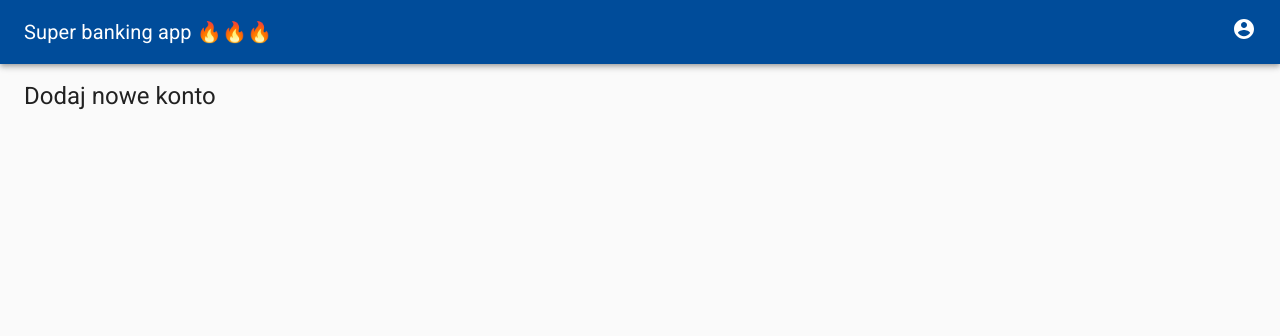
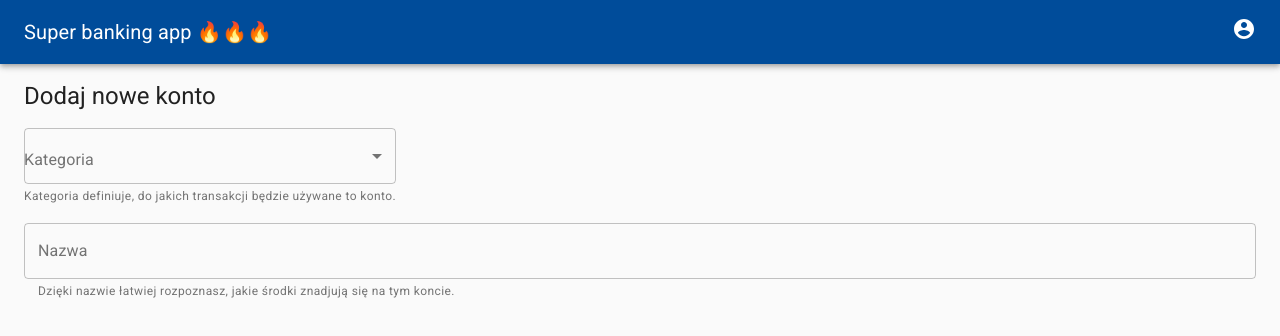
Before and after one commit to fringers/hack4lem_2021, a React (Create React App) app in the folder webapp/: page /accounts/create in a window 1280 px wide. Shown: the top 336 px of the page. Built offline with nearby package versions, Linux system fonts and the light colour scheme.

Commit message:
basic form fields added

```diff
--- a/webapp/src/components/account/CreateAccount.js
+++ b/webapp/src/components/account/CreateAccount.js
@@ -1,15 +1,60 @@
 import Container from "@material-ui/core/Container";
 import Typography from "@material-ui/core/Typography";
 import Box from "@material-ui/core/Box";
+import Grid from "@material-ui/core/Grid";
+import InputLabel from "@material-ui/core/InputLabel";
+import Select from "@material-ui/core/Select";
+import MenuItem from "@material-ui/core/MenuItem";
+import TextField from "@material-ui/core/TextField";
+import FormControl from "@material-ui/core/FormControl";
+import FormHelperText from "@material-ui/core/FormHelperText";
+
+const categories = [
+  ["Restaurants", "Restauracje"],
+  ["Groceries", "Artykuły spożywcze"],
+  ["Health", "Zdrowie"],
+  ["Shopping", "Zakupy"],
+  ["Transport", "Transport"],
+  ["General", "Ogólne"],
+  ["Services", "Usługi"],
+];
 
 export const CreateAccount = () => {
   return (
     <Container>
-      <Box pt={2}>
+      <Box pt={2} pb={2}>
         <Typography variant="h5">Dodaj nowe konto</Typography>
       </Box>
 
-      <div className="flex flex-col"></div>
+      <form noValidate autoComplete="off">
+        <Grid container direction="column" spacing={2}>
+          <Grid item>
+            <FormControl autoWidth>
+              <InputLabel id="category-label">Kategoria</InputLabel>
+              <Select labelId="category-label" id="category" variant="outlined">
+                {categories.map((c) => (
+                  <MenuItem value={c[0]}>{c[1]}</MenuItem>
+                ))}
+              </Select>
+              <FormHelperText>
+                Kategoria definiuje, do jakich transakcji będzie używane to
+                konto.
+              </FormHelperText>
+            </FormControl>
+          </Grid>
+
+          <Grid item>
+            <TextField
+              id="name"
+              label="Nazwa"
+              variant="outlined"
+              placeholder="np. 'Opłata za wynajem mieszkania'"
+              helperText="Dzięki nazwie łatwiej rozpoznasz, jakie środki znadjują się na tym koncie."
+              fullWidth
+            />
+          </Grid>
+        </Grid>
+      </form>
     </Container>
   );
 };
```
